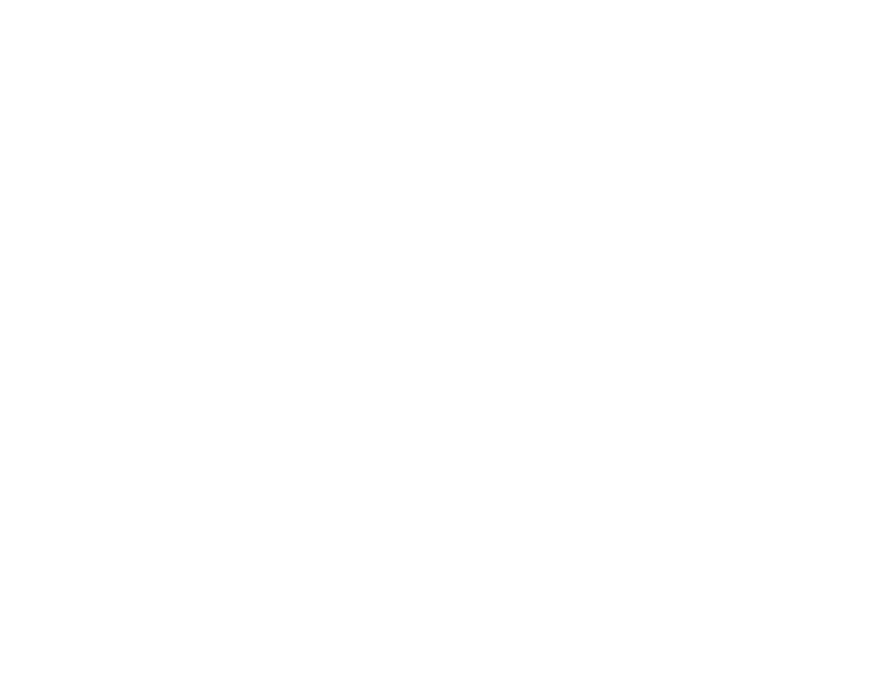
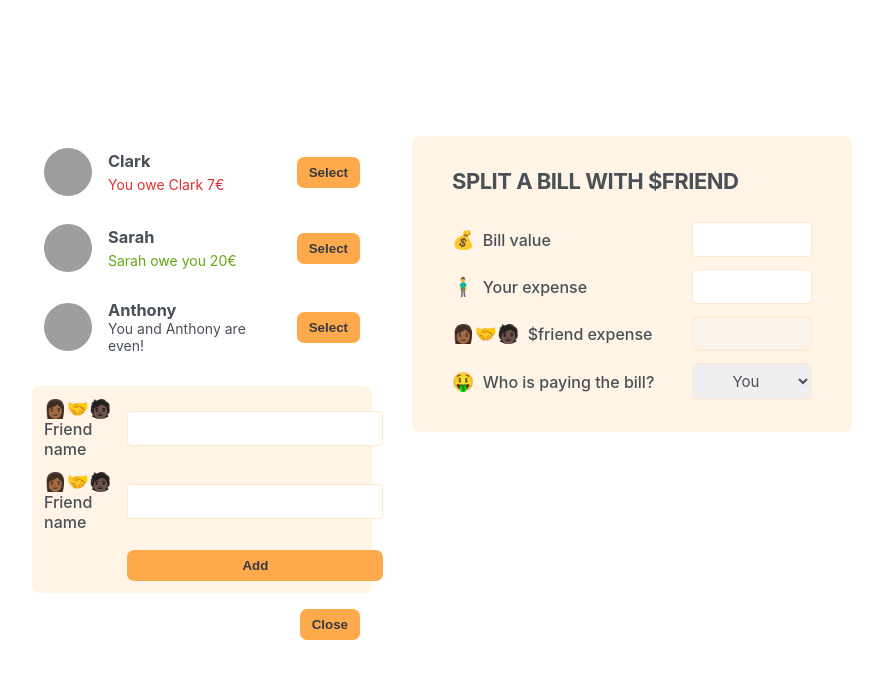
Before and after one commit to Markewycz/eat-n-split, a React (Vite) app: page / in a window 1280 px wide. Shown: the top 678 px of the page, without its empty margins (198-1081 px from the left). Built offline with nearby package versions, Linux system fonts and the light colour scheme; grey boxes are pictures that could not be loaded.

Commit message:
feat: static layout

```diff
--- a/src/App.tsx
+++ b/src/App.tsx
@@ -1,5 +1,19 @@
-function App() {
-  return <div></div>;
+import React from 'react';
+import FriendsList from './FriendsList';
+import FormAddFriend from './FormAddFriend';
+import Button from './Button';
+import FormSplitBill from './FormSplitBill';
+
+export default function App() {
+  return (
+    <div className="app">
+      <div className="sidebar">
+        <FriendsList />
+        <FormAddFriend />
+        <Button>Close</Button>
+      </div>
+
+      <FormSplitBill />
+    </div>
+  );
 }
-
-export default App;
--- /dev/null
+++ b/src/Button.tsx
@@ -0,0 +1,9 @@
+import React from 'react';
+
+type ButtonProps = {
+  children: string;
+};
+
+export default function Button({ children }: ButtonProps) {
+  return <button className="button">{children}</button>;
+}
--- /dev/null
+++ b/src/FormAddFriend.tsx
@@ -0,0 +1,15 @@
+import React from 'react';
+import Button from './Button';
+
+export default function FormAddFriend() {
+  return (
+    <form className="form-add-friend">
+      <label>👩🏾‍🤝‍🧑🏿 Friend name</label>
+      <input type="text" />
+      <label>👩🏾‍🤝‍🧑🏿 Friend name</label>
+      <input type="text" />
+
+      <Button>Add</Button>
+    </form>
+  );
+}
--- /dev/null
+++ b/src/FormSplitBill.tsx
@@ -0,0 +1,21 @@
+import React from 'react';
+
+export default function FormSplitBill() {
+  return (
+    <form className="form-split-bill">
+      <h2>Split a bill with $friend</h2>
+
+      <label>💰 Bill value</label>
+      <input type="text" />
+      <label>🧍‍♂️ Your expense</label>
+      <input type="text" />
+      <label>👩🏾‍🤝‍🧑🏿 $friend expense</label>
+      <input type="text" disabled />
+      <label htmlFor="">🤑 Who is paying the bill?</label>
+      <select>
+        <option value="user">You</option>
+        <option value="friend">$Friend</option>
+      </select>
+    </form>
+  );
+}
--- /dev/null
+++ b/src/Friend.tsx
@@ -0,0 +1,30 @@
+import React from 'react';
+import { FriendValidation } from './FriendsList';
+import Button from './Button';
+
+interface FriendProps {
+  friend: FriendValidation;
+}
+
+export default function Friend({ friend }: FriendProps) {
+  return (
+    <li>
+      <img src={friend.image} alt={friend.name} />
+      <h3>{friend.name}</h3>
+
+      {friend.balance < 0 ? (
+        <p className="red">
+          You owe {friend.name} {Math.abs(friend.balance)}€
+        </p>
+      ) : friend.balance > 0 ? (
+        <p className="green">
+          {friend.name} owe you {Math.abs(friend.balance)}€
+        </p>
+      ) : friend.balance === 0 ? (
+        <p className="">You and {friend.name} are even!</p>
+      ) : null}
+
+      <Button>Select</Button>
+    </li>
+  );
+}
--- /dev/null
+++ b/src/FriendsList.tsx
@@ -0,0 +1,42 @@
+import React from 'react';
+import Friend from './Friend';
+
+export interface FriendValidation {
+  id: number;
+  name: string;
+  image: string;
+  balance: number;
+}
+
+const initialFriends = [
+  {
+    id: 118836,
+    name: 'Clark',
+    image: 'https://i.pravatar.cc/48?u=118836',
+    balance: -7,
+  },
+  {
+    id: 933372,
+    name: 'Sarah',
+    image: 'https://i.pravatar.cc/48?u=933372',
+    balance: 20,
+  },
+  {
+    id: 499476,
+    name: 'Anthony',
+    image: 'https://i.pravatar.cc/48?u=499476',
+    balance: 0,
+  },
+];
+
+export default function FriendsList() {
+  const friends: FriendValidation[] = initialFriends;
+
+  return (
+    <ul>
+      {friends.map(friend => (
+        <Friend key={friend.id} friend={friend} />
+      ))}
+    </ul>
+  );
+}
--- a/src/index.css
+++ b/src/index.css
@@ -0,0 +1,169 @@
+:root {
+  --color-lightest: #fff4e6;
+  --color-light: #ffe8cc;
+  --color-medium: #ffa94d;
+  --color-dark: #ff922b;
+}
+
+* {
+  margin: 0;
+  padding: 0;
+  box-sizing: border-box;
+}
+
+html {
+  font-size: 62.5%;
+  font-family: -apple-system, BlinkMacSystemFont, "Segoe UI", Roboto, Oxygen,
+    Ubuntu, Cantarell, "Open Sans", "Helvetica Neue", sans-serif;
+}
+
+body {
+  height: 100vh;
+  color: #495057;
+  display: flex;
+  align-items: center;
+  justify-content: center;
+}
+
+.app {
+  min-height: 66vh;
+  display: grid;
+  grid-template-columns: 34rem 44rem;
+  column-gap: 4rem;
+  align-items: start;
+}
+
+.button {
+  background-color: var(--color-medium);
+  color: #343a40;
+  padding: 0.8rem 1.2rem;
+  border: none;
+  border-radius: 7px;
+  font-weight: bold;
+  cursor: pointer;
+  transition: 0.3s;
+}
+
+.button:hover {
+  background-color: var(--color-dark);
+}
+
+.sidebar ul {
+  list-style: none;
+  display: flex;
+  flex-direction: column;
+  gap: 0.4rem;
+  font-size: 1.4rem;
+  margin-bottom: 2rem;
+}
+
+.sidebar li {
+  display: grid;
+  grid-template-columns: 4.8rem 1fr auto;
+  align-items: center;
+  column-gap: 1.6rem;
+
+  padding: 1.2rem;
+  border-radius: 7px;
+  transition: 0.5s;
+}
+
+.selected,
+.sidebar li:hover {
+  background-color: var(--color-lightest);
+}
+
+.sidebar li img {
+  border-radius: 50%;
+  width: 100%;
+  grid-row: span 2;
+}
+
+.sidebar li h3 {
+  grid-row: 1;
+  grid-column: 2;
+}
+
+.sidebar li p {
+  grid-row: 2;
+  grid-column: 2;
+}
+
+.sidebar li .button {
+  grid-row: span 2;
+  grid-column: 3;
+}
+
+.sidebar > .button {
+  float: right;
+  margin-right: 1.2rem;
+}
+
+.green {
+  color: #66a80f;
+}
+
+.red {
+  color: #e03131;
+}
+
+form {
+  font-size: 1.6rem;
+  display: grid;
+  align-items: center;
+  gap: 1.2rem;
+
+  background-color: var(--color-lightest);
+  border-radius: 7px;
+}
+
+.form-add-friend {
+  grid-template-columns: 1fr 1.5fr;
+  margin-bottom: 1.6rem;
+  padding: 1.2rem;
+}
+.form-split-bill {
+  grid-template-columns: 1fr 12rem;
+  padding: 3.2rem 4rem;
+}
+
+label {
+  font-weight: 500;
+}
+
+label::first-letter {
+  display: inline-block;
+  margin-right: 4px;
+  font-size: 1.8rem;
+}
+
+input,
+select {
+  font-family: inherit;
+  color: inherit;
+  font-size: 1.5rem;
+  padding: 0.7rem;
+  text-align: center;
+  border: 1px solid var(--color-light);
+  border-radius: 4px;
+  transition: 0.3s;
+}
+
+input:focus,
+select:focus {
+  outline: none;
+  border: 1px solid var(--color-dark);
+}
+
+form .button {
+  margin-top: 0.6rem;
+  grid-column: 2;
+}
+
+form h2 {
+  grid-column: 1 / -1;
+  font-size: 2.2rem;
+  text-transform: uppercase;
+  letter-spacing: -0.5px;
+  margin-bottom: 1.6rem;
+}
--- a/tailwind.config.js
+++ b/tailwind.config.js
@@ -1,6 +1,6 @@
 /** @type {import('tailwindcss').Config} */
 export default {
-  content: ["./src/**/*.{html,js,jsx}"],
+  content: ["./src/**/*.{html,js,jsx,tsx}"],
 
   theme: {
     extend: {},
```
